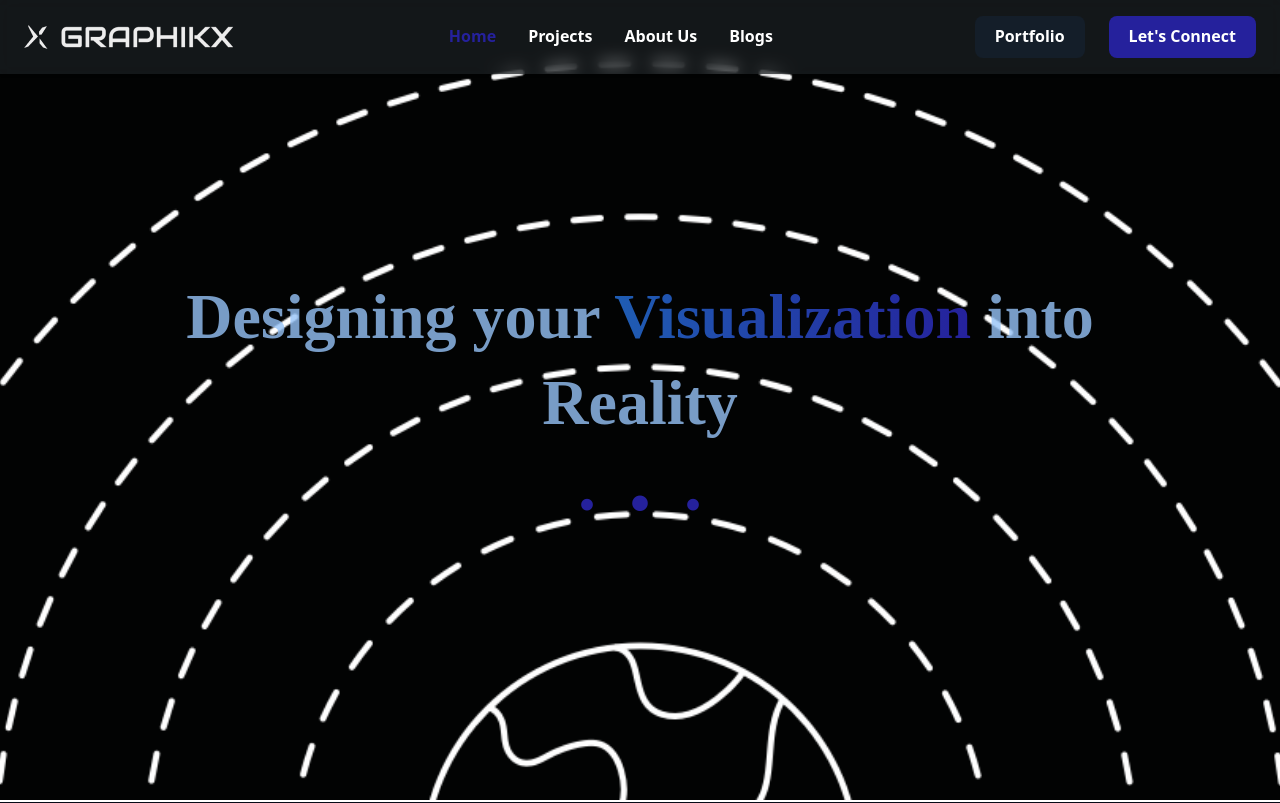
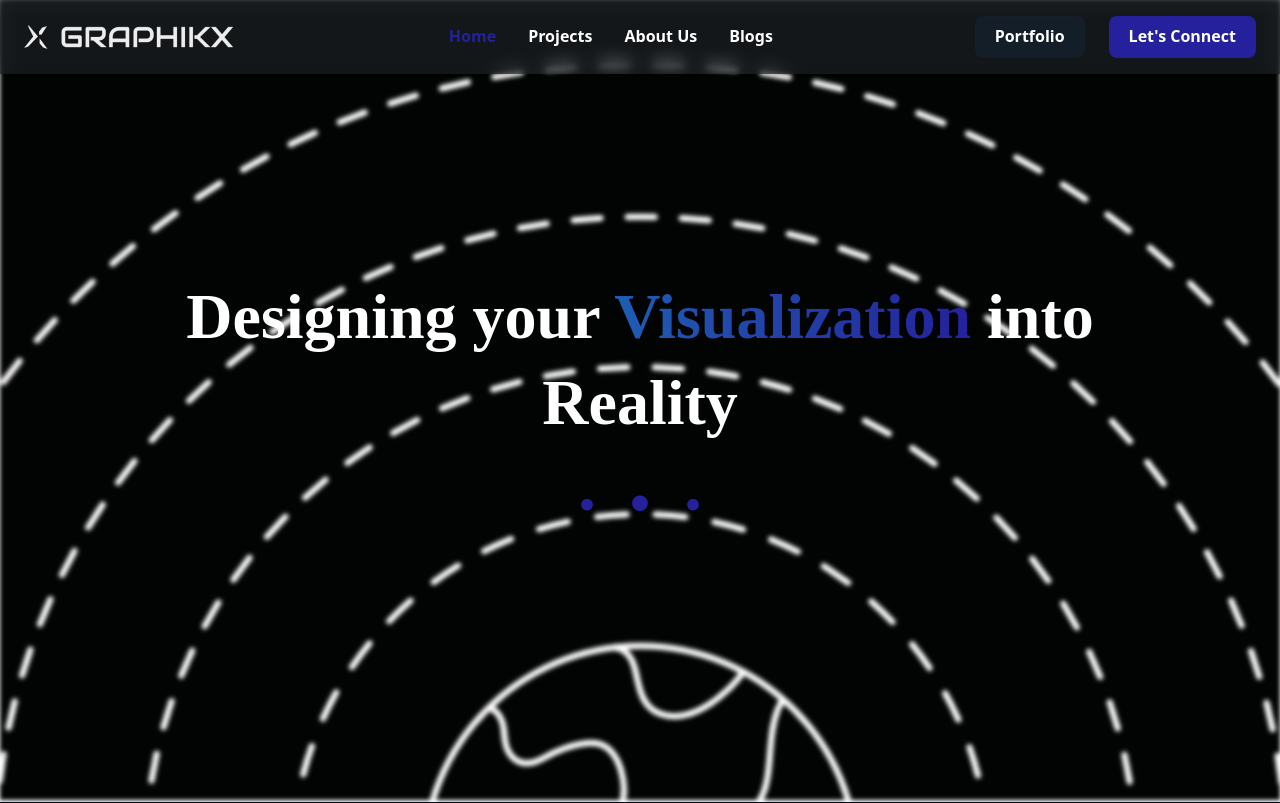
Before and after one commit to r4ravikumar-dev/graphikx, a React (Vite) app: page / in a window 1280 px wide. Shown: the top 803 px of the page. Built offline with nearby package versions, Linux system fonts and the light colour scheme.

Commit message:
updated some changes

```diff
--- a/src/components/elements/Header.jsx
+++ b/src/components/elements/Header.jsx
@@ -129,7 +129,7 @@ const Header = () => {
         } transition-transform duration-300 ease-in-out`}
       >
         <div className="flex items-center justify-between p-4 font-ubuntu ">
-            <span className="text-lg font-bold">Menu</span>
+            <span className="text-lg font-bold text-lightBlue">Menu</span>
           <div className="mt-[-60px]">
             <button
               onClick={toggleSidebar}
--- a/src/components/elements/Hero.jsx
+++ b/src/components/elements/Hero.jsx
@@ -8,11 +8,11 @@ function Hero() {
       <img
         src={background}
         alt="Hero Background"
-        className="w-full h-[100vh] object-cover object-center absolute -z-10 top-0 left-0"
+        className="w-full h-[100vh] blur-[2px] object-cover object-center absolute -z-10 top-0 left-0"
       />
       <div className="absolute inset-0 flex flex-col justify-center items-center text-center ">
-      <div class="w-full flex flex-wrap justify-center items-center text-lightBlue/80  mx-auto max-w-screen-lg">
-          <b class="font-ubuntu text-[32px] lg:text-[64px] text-center leading-[135%]">
+      <div class="w-full flex flex-wrap justify-center items-center text-white  mx-auto max-w-screen-lg">
+          <b class="font-ubuntu text-[40px] lg:text-[64px] text-center leading-[135%]">
             <span>Designing your </span>
             <span class="text-transparent !bg-clip-text [background:linear-gradient(90deg,_#1f5db3,_#25219c)] [-webkit-background-clip:text] [-webkit-text-fill-color:transparent]">
               Visualization
```
